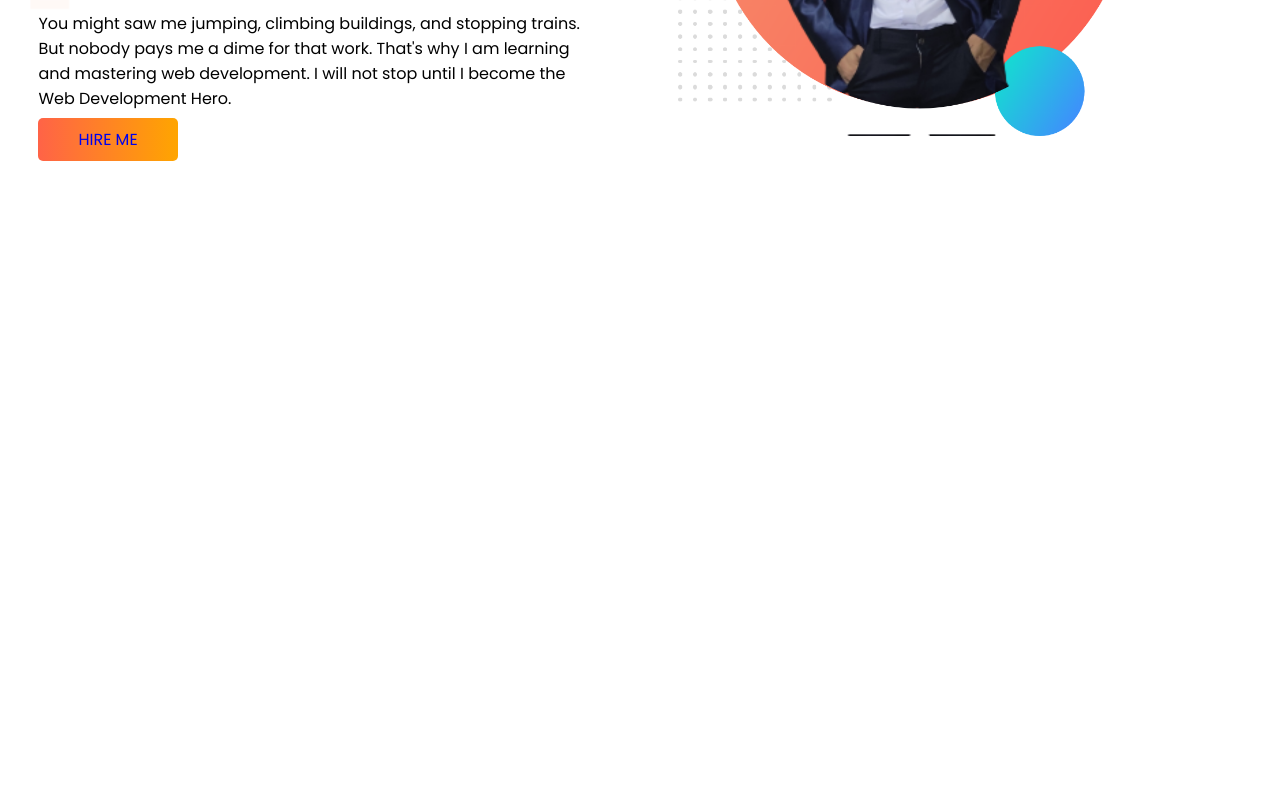
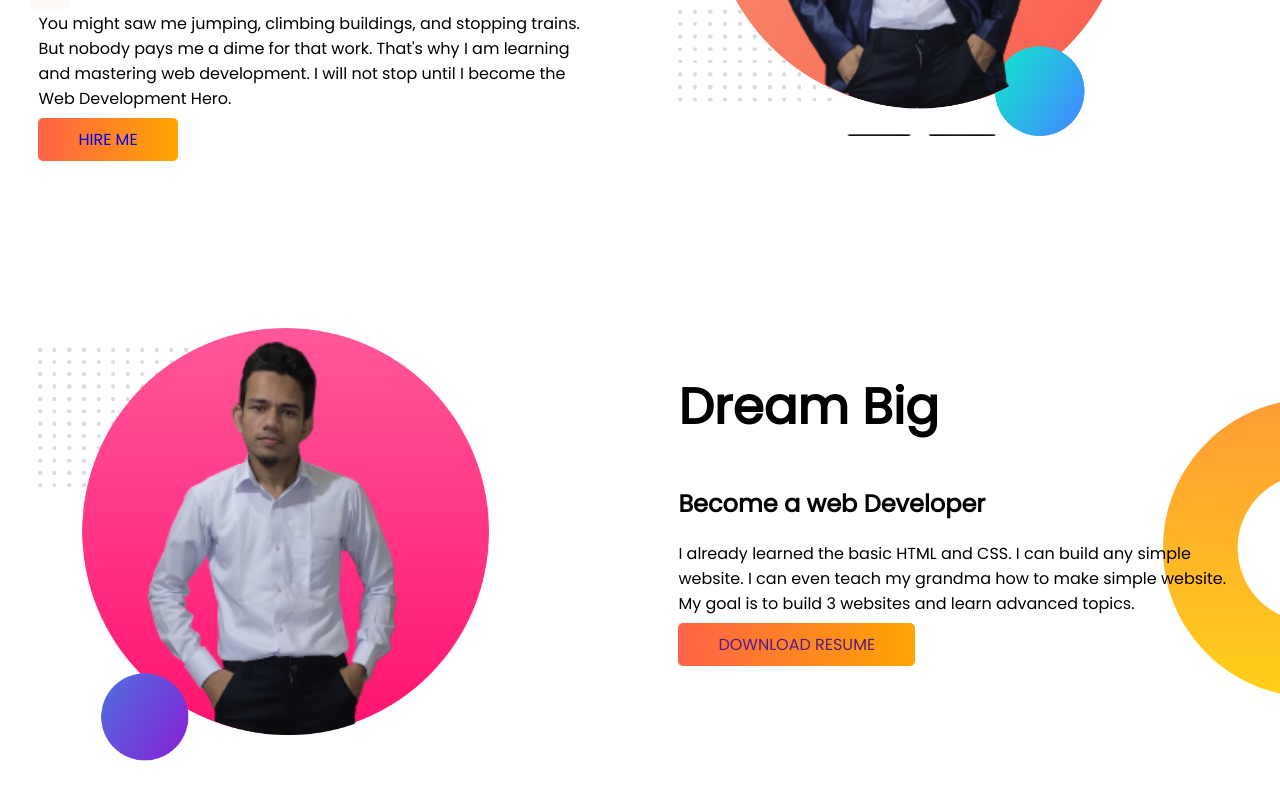
Before and after one commit to Masud3/developer-portfolio, a plain HTML site: page index.html in a window 1280 px wide. Shown: the part 350-1160 px from the top of the page. Before the commit the page ends 800 px from the top, so only its background shows below. Drawn offline with Linux system fonts and the light colour scheme.

Commit message:
dream added

```diff
--- a/index.html
+++ b/index.html
@@ -18,6 +18,7 @@
     <link rel="shortcut icon" href="images/masud(3).png" type="image/x-icon" />
   </head>
   <body>
+    <!-- banner section -->
     <section class="top-banner">
       <div class="half-width">
         <h1>Welcome To</h1>
@@ -37,5 +38,21 @@
         <img src="images/amdad (1).png" alt="" />
       </div>
     </section>
+    <!-- dream-big section -->
+    <section class="dream-big">
+      <div class="half-width">
+        <img src="images/amdad (2).png" alt="" />
+      </div>
+      <div class="half-width">
+        <h1>Dream Big</h1>
+        <h2>Become a web Developer</h2>
+        <p>
+          I already learned the basic HTML and CSS. I can build any simple
+          website. I can even teach my grandma how to make simple website. My
+          goal is to build 3 websites and learn advanced topics.
+        </p>
+        <a target="_blank" class="link-btn" href="">DOWNLOAD RESUME</a>
+      </div>
+    </section>
   </body>
 </html>
--- a/style.css
+++ b/style.css
@@ -11,6 +11,7 @@ h1{
 
 section{
     display: flex;
+    margin-bottom: 100px;
 }
 .half-width{
     width: 50%;
@@ -29,3 +30,8 @@ section{
     background-image: url(images/top-banner.png);
     background-repeat: no-repeat;
 }
+.dream-big{
+    background-image: url(images/dream-bg.png);
+    background-repeat: no-repeat;
+    background-position: right;
+}
```
